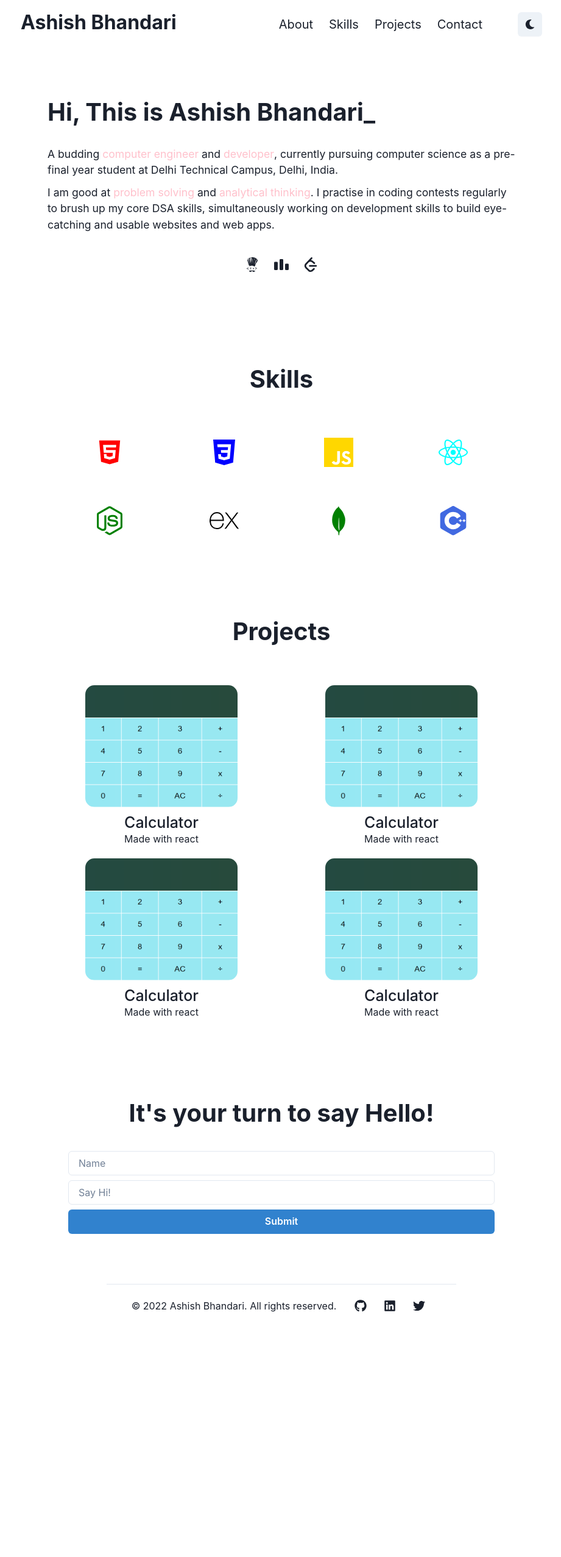
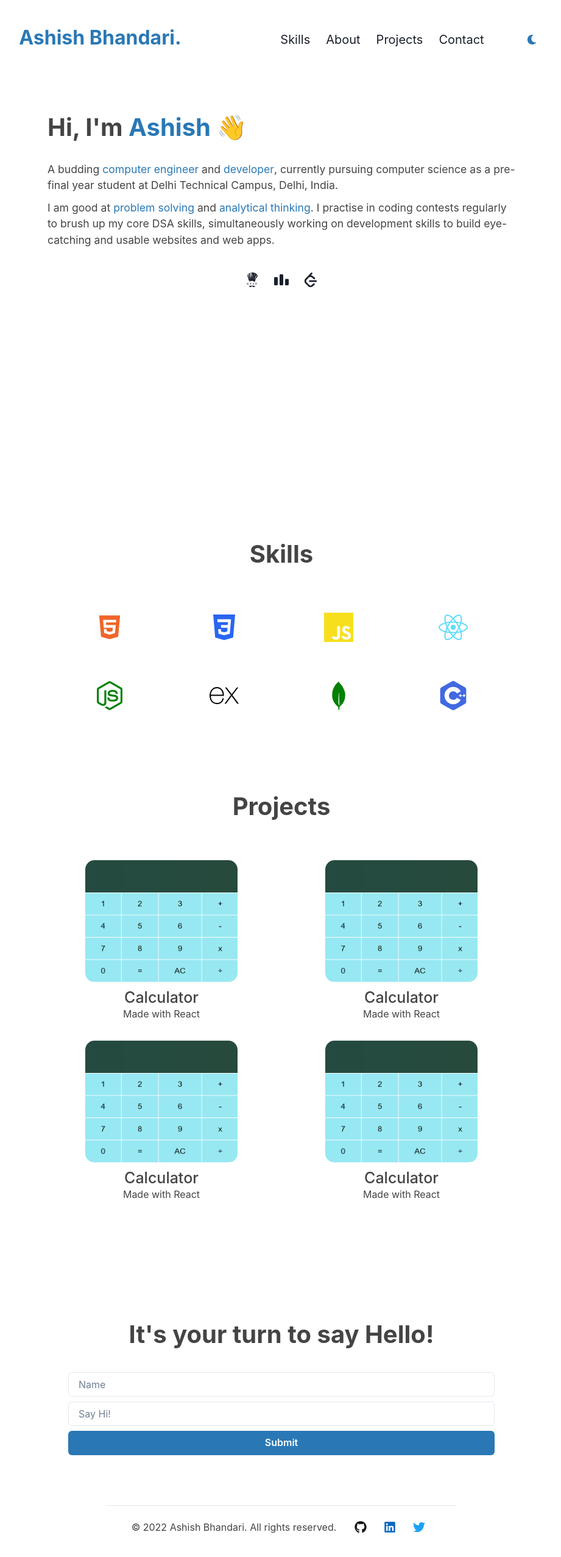
Before and after one commit to DhruvAggar/portfolio_college, a React (Create React App) app: page / in a window 1280 px wide. Shown: the top 2554 px of the page at 61% size, without its empty margins (178-1099 px from the left). Before the commit the page ends 2194 px from the top, so only its background shows below. Built offline with nearby package versions, Linux system fonts and the light colour scheme.

Commit message:
Animation Added

```diff
--- a/src/App.css
+++ b/src/App.css
@@ -1,4 +1,5 @@
 *{
     margin: 0;
     padding: 0;
+    color:"red"
 }
--- a/src/Components/About.js
+++ b/src/Components/About.js
@@ -9,28 +9,36 @@ import {
   ButtonGroup,
 } from "@chakra-ui/react";
 import { SiCodechef, SiCodeforces, SiLeetcode } from "react-icons/si";
+import { motion } from "framer-motion";
 
 function About() {
+  const MotionFlex = motion(Flex);
+  const MotionIconButton = motion(IconButton);
   return (
-    <Flex direction="column" align="center">
-      <Box
-        // border="2px solid red"
-        w={["92vw", "60vw"]}
-        // border="2px solid red"
-        marginTop="100px"
-        marginBottom="5rem"
-      >
+    <MotionFlex
+      direction="column"
+      align="center"
+      initial={{ x: "-100vw" }}
+      animate={{ x: 0 }}
+      transition={{ type: "spring", delay: 1.5, stiffness: 120 }}
+      height="100vh"
+      color="#444"
+    >
+      <Box w={["92vw", "60vw"]} marginTop="100px" marginBottom="5rem">
         <Heading marginBottom="2rem" fontSize={["2.5rem"]}>
-          Hi, This is Ashish Bhandari_
+          Hi, I'm{" "}
+          <Text display="inline" color="#2978b5">
+            Ashish 👋
+          </Text>
         </Heading>
         <Text paddingBottom="10px" fontSize={"1.1rem"}>
           A budding{" "}
-          <Text display="inline" color="pink">
+          <Text display="inline" color="#2978b5">
             {" "}
             computer engineer
           </Text>{" "}
           and{" "}
-          <Text display="inline" color="pink">
+          <Text display="inline" color="#2978b5">
             {" "}
             developer
           </Text>
@@ -39,11 +47,11 @@ function About() {
         </Text>
         <Text fontSize={"1.1rem"}>
           I am good at{" "}
-          <Text display="inline" color="pink">
+          <Text display="inline" color="#2978b5">
             problem solving
           </Text>{" "}
           and
-          <Text display="inline" color="pink">
+          <Text display="inline" color="#2978b5">
             {" "}
             analytical thinking
           </Text>
@@ -53,28 +61,31 @@ function About() {
         </Text>
         <Stack direction="row" justify="center" marginTop="2rem">
           <ButtonGroup variant="ghost">
-            <IconButton
+            <MotionIconButton
+            whileHover={{scale:1.1}}
               as="a"
-              href="#"
+              href="https://www.codechef.com/users/ashishbh04"
               aria-label="Codechef"
               icon={<SiCodechef fontSize="1.5rem" />}
             />
-            <IconButton
+            <MotionIconButton
+            whileHover={{scale:1.1}}
               as="a"
-              href="https://www.github.com/ashishgits"
+              href="https://codeforces.com/profile/ashishbh04"
               aria-label="Codeforces"
               icon={<SiCodeforces fontSize="1.5rem" />}
             />
-            <IconButton
+            <MotionIconButton
+            whileHover={{scale:1.1}}
               as="a"
-              href="https://www.twitter.com"
+              href="https://leetcode.com/ashishb0410/"
               aria-label="Leetcode"
               icon={<SiLeetcode fontSize="1.5rem" />}
             />
           </ButtonGroup>
         </Stack>
       </Box>
-    </Flex>
+    </MotionFlex>
   );
 }
 
--- a/src/Components/Card.js
+++ b/src/Components/Card.js
@@ -5,7 +5,7 @@ import calculator from "../assets/calculator.png";
 function Card(props) {
   const { title, text, imgsrc, alt } = props;
   return (
-    <Box width={["380px", "250px"]}>
+    <Box width={["380px", "250px"]} >
       <Image
         src={calculator}
         alt={alt}
@@ -16,7 +16,7 @@ function Card(props) {
       <Heading as="h3" fontSize="25px" fontWeight="500" align="center" marginTop="10px">
         {title}
       </Heading>
-      <Text align="center">{text}</Text>
+      <Text align="center" marginBottom={"3"}>{text}</Text>
     </Box>
   );
 }
--- a/src/Components/Contact.js
+++ b/src/Components/Contact.js
@@ -1,21 +1,31 @@
 import { Box, Button, ButtonGroup } from "@chakra-ui/react";
 import { Heading, Input, Stack } from "@chakra-ui/react";
+import { motion } from "framer-motion";
 
 function Contact() {
   return (
-    <Box marginTop="100px" marginBottom="50px" >
+    <Box
+      marginTop="100px"
+      marginBottom="50px"
+      color="#444"
+      as={motion.div}
+      initial={{ opacity: 0 }}
+      whileInView={{ opacity: 1 }}
+    >
       <Stack Spacing={10} w={["400px", "700px"]} margin="auto">
         <Heading
           as="h2"
           margin="30px 0 30px 0"
-          fontSize={["2.1rem","2.5rem"]}
+          fontSize={["2.1rem", "2.5rem"]}
           textAlign={"center"}
         >
           It's your turn to say Hello!
         </Heading>
         <Input placeholder="Name" />
         <Input placeholder="Say Hi!" />
-        <Button colorScheme="blue">Submit</Button>
+        <Button colorScheme="blue" bgColor="#2978b5">
+          Submit
+        </Button>
       </Stack>
     </Box>
   );
--- a/src/Components/Footer.js
+++ b/src/Components/Footer.js
@@ -2,7 +2,8 @@ import {
   ButtonGroup,
   Container,
   IconButton,
-  Stack,HStack,
+  Stack,
+  HStack,
   Text,
 } from "@chakra-ui/react";
 import { FaGithub, FaLinkedin, FaTwitter } from "react-icons/fa";
@@ -13,29 +14,31 @@ const Footer = () => (
     role="contentinfo"
     py={{ base: "5", md: "8" }}
     marginTop="30px"
+    color="#444"
   >
     <hr style={{ marginBottom: "15px" }} />
     <HStack spacing={{ base: "4", md: "5" }} justify="center">
-      <Text
-       fontSize={[12,16]}
-        color="subtle">
+      <Text fontSize={[12, 16]} color="subtle">
         &copy; {new Date().getFullYear()} Ashish Bhandari. All rights reserved.
       </Text>
       <Stack direction="row" justify="top">
         <ButtonGroup variant="ghost">
           <IconButton
+            color="#171515"
             as="a"
             href="https://www.github.com/ashishgits"
             aria-label="GitHub"
             icon={<FaGithub fontSize="1.25rem" />}
           />
           <IconButton
+            color="#0A66C2"
             as="a"
             href="#"
             aria-label="LinkedIn"
             icon={<FaLinkedin fontSize="1.25rem" />}
           />
           <IconButton
+            color="#1DA1F2"
             as="a"
             href="https://www.twitter.com"
             aria-label="Twitter"
--- a/src/Components/Navbar.js
+++ b/src/Components/Navbar.js
@@ -13,13 +13,24 @@ import { IconButton } from "@chakra-ui/button";
 import { FaSun, FaMoon } from "react-icons/fa";
 import { useColorMode } from "@chakra-ui/color-mode";
 import { GiHamburgerMenu } from "react-icons/gi";
-import { Show, Hide } from "@chakra-ui/react";
+import { Show } from "@chakra-ui/react";
+import { motion } from "framer-motion";
 
 function Navbar() {
   const { colorMode, toggleColorMode } = useColorMode();
   const isDark = colorMode === "dark";
+
+  const MotionBox = motion(Box);
+  const MotionText=motion(Text)
+
   return (
-    <Box align="center">
+    <MotionBox
+      align="center"
+      marginTop={[0, 10]}
+      initial={{ opacity: 0 }}
+      whileInView={{ opacity: 1 }}
+      transition={{duration:1.1}}
+    >
       <Flex
         w={["100vw", "80vw"]}
         justify={["space-between", "space-around"]}
@@ -29,28 +40,35 @@ function Navbar() {
         paddingRight={[5, 0]}
       >
         <Show breakpoint="(min-width: 768px)">
-          <Heading as="h1" fontSize="2rem">
-            Ashish Bhandari
+          <Heading as="h1" fontSize="2rem" color="#2978b5">
+            Ashish Bhandari.
           </Heading>
         </Show>
         <Show breakpoint="(max-width: 767px)">
-          <Heading as="h1" fontSize="2.2rem" paddingTop={[2, 0]}>
+          <Heading
+            as="h1"
+            fontSize="2.2rem"
+            paddingTop={[2, 0]}
+            color="#2978b5"
+          >
             AB.
           </Heading>
         </Show>
 
         <HStack fontSize="20px" spacing="26px" marginTop="5px">
           <Show breakpoint="(min-width: 768px)">
-            <Text>About</Text>
-            <Text>Skills</Text>
-            <Text>Projects</Text>
-            <Text>Contact</Text>
+            <MotionText whileHover={{ cursor:"pointer", textDecoration:"underline", color:"#2978b5"}} as="a" href="https://google.com">Skills</MotionText>
+            <MotionText whileHover={{ cursor:"pointer", textDecoration:"underline", color:"#2978b5"}} as="a" href="<Contact/>">About</MotionText>
+            <MotionText whileHover={{ cursor:"pointer", textDecoration:"underline", color:"#2978b5"}} as="a" href="<Contact/>">Projects</MotionText>
+            <MotionText whileHover={{ cursor:"pointer", textDecoration:"underline", color:"#2978b5"}} as="a" href="<Contact/>">Contact</MotionText>
           </Show>
 
           <IconButton
             ml={8}
             icon={isDark ? <FaSun /> : <FaMoon />}
             onClick={toggleColorMode}
+            color="#2978b5"
+            bg="noBackground"
           />
           <Show breakpoint="(max-width: 767px)">
             <Menu>
@@ -59,6 +77,8 @@ function Navbar() {
                 aria-label="Options"
                 icon={<GiHamburgerMenu />}
                 variant="outline"
+                border="noBorder"
+                onHover={{}}
               />
               <MenuList>
                 <MenuItem>About</MenuItem>
@@ -70,7 +90,7 @@ function Navbar() {
           </Show>
         </HStack>
       </Flex>
-    </Box>
+    </MotionBox>
   );
 }
 
--- a/src/Components/Projects.js
+++ b/src/Components/Projects.js
@@ -1,37 +1,49 @@
 import Card from "./Card";
 import calculator from "../assets/calculator.png";
 import { Box, Flex, SimpleGrid, Heading } from "@chakra-ui/react";
+import {motion} from "framer-motion"
 
 function Projects() {
   return (
-    <Flex direction="column" align="center" marginTop="30px">
+    <Flex
+      direction="column"
+      align="center"
+      marginTop="30px"
+      color="#444"
+      as={motion.flex}
+      initial={{ opacity: 0 }}
+      whileInView={{ opacity: 1 }}
+      height="100vh"
+    >
       <Box align="center">
-        <Heading margin="4rem 0 4rem 0" fontSize={"2.5rem"}>Projects</Heading>
-        <SimpleGrid columns={[1,2]} spacing="5" w="60vw" justifyItems="center">
+        <Heading margin="4rem 0 4rem 0" fontSize={"2.5rem"}>
+          Projects
+        </Heading>
+        <SimpleGrid columns={[1, 2]} spacing="5" w="60vw" justifyItems="center">
           <Card
             title="Calculator"
-            text="Made with react"
+            text="Made with React"
             alt="cal-pic"
             src={calculator}
           />
 
           <Card
             title="Calculator"
-            text="Made with react"
+            text="Made with React"
             alt="cal-pic"
             src={calculator}
           />
 
           <Card
             title="Calculator"
-            text="Made with react"
+            text="Made with React"
             alt="cal-pic"
             src={calculator}
           />
 
           <Card
             title="Calculator"
-            text="Made with react"
+            text="Made with React"
             alt="cal-pic"
             src={calculator}
           />
--- a/src/Components/Skills.js
+++ b/src/Components/Skills.js
@@ -1,7 +1,7 @@
 import React from "react";
 import { Box, Flex, Heading, SimpleGrid } from "@chakra-ui/react";
 import { AiFillHtml5 } from "react-icons/ai";
-import { IoLogoCss3, IoLogoJavascript } from "react-icons/io";
+import { IoLogoCss3 } from "react-icons/io";
 import { FaNodeJs, FaReact } from "react-icons/fa";
 import {
   SiExpress,
@@ -9,15 +9,27 @@ import {
   SiCplusplus,
   SiJavascript,
 } from "react-icons/si";
+import { motion, Variants } from "framer-motion";
 
 function Skills() {
+  const MotionFlex = motion(Flex);
+  const MotionSimpleGrid = motion(SimpleGrid);
+
   return (
-    <Flex direction="column" align="center">
-      <Box align="center" w="100vw">
-        <Heading margin="4rem 0 2rem 0" fontSize={"2.5rem"}>
+    <MotionFlex
+      direction="column"
+      align="center"
+      color="#444"
+      initial={{ opacity: 0 }}
+      whileInView={{ opacity: 1 }}
+      transition={{ duration: 1.1 }}
+      // height="100vh"
+    >
+      <Box align="center" w="98vw">
+        <Heading margin="0 0 2rem 0" fontSize={"2.5rem"}>
           Skills
         </Heading>
-        <SimpleGrid
+        <MotionSimpleGrid
           w={["100vw", "60vw"]}
           columns={[3, 4]}
           spacing="16"
@@ -26,18 +38,27 @@ function Skills() {
           rounded="lg"
           color="gray.400"
           fontSize="3rem"
+          initial={{ y: "100vh" }}
+          whileInView={{ opacity: 1 }}
+          animate={{ y: 0 }}
+          transition={{
+            type: "spring",
+            stiffness: 100,
+            duration: 0.3,
+            delay: 1,
+          }}
         >
-          <AiFillHtml5 color="red" />
-          <IoLogoCss3 color="blue" />
-          <SiJavascript color="gold" />
-          <FaReact color="cyan" />
+          <AiFillHtml5 color="#f06529" />
+          <IoLogoCss3 color="#2965f1" />
+          <SiJavascript color="#f7df1e" />
+          <FaReact color="#61dbfb" />
           <FaNodeJs color="green" />
           <SiExpress color="black" />
           <SiMongodb color="green" />
           <SiCplusplus color="royalBlue" />
-        </SimpleGrid>
+        </MotionSimpleGrid>
       </Box>
-    </Flex>
+    </MotionFlex>
   );
 }
 
```
